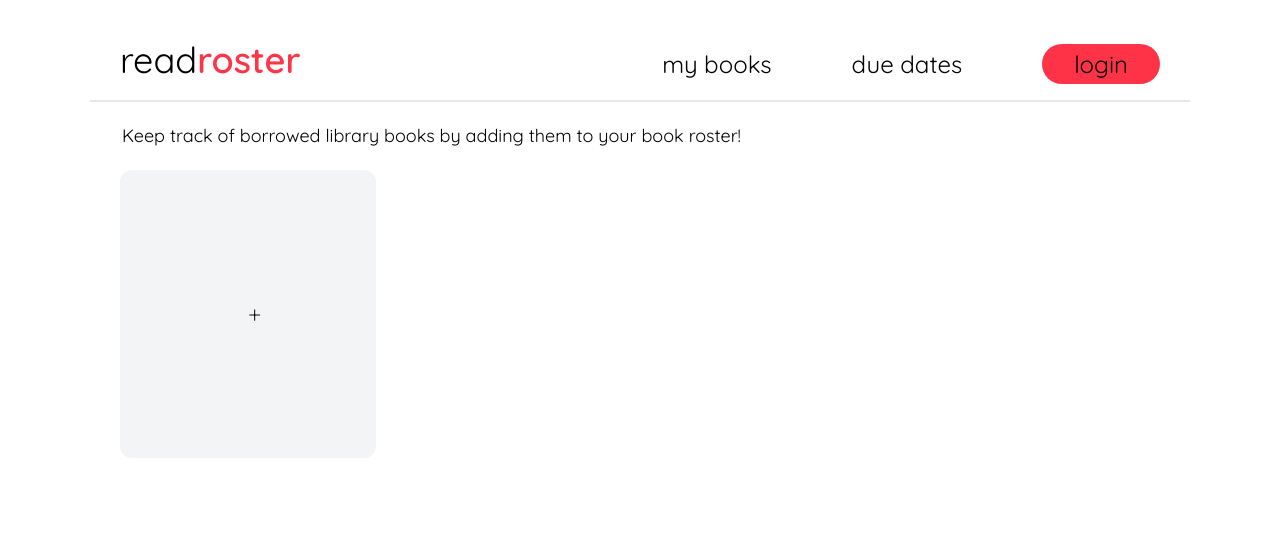
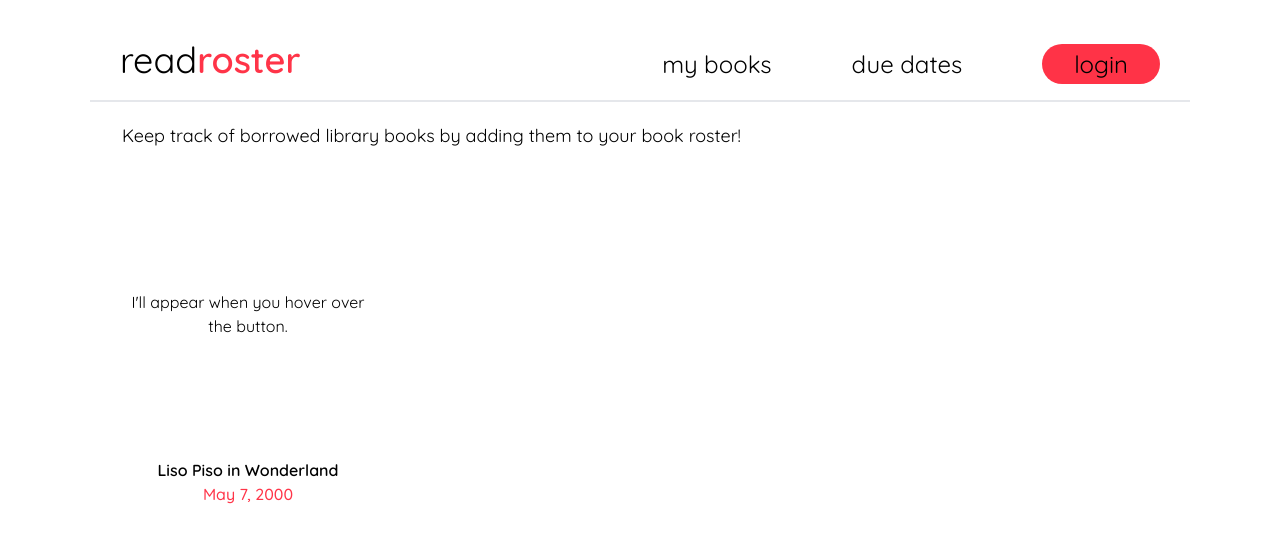
Before and after one commit to vorotyna/read-roster, a React (Create React App) app in the folder client/: page / in a window 1280 px wide. Shown: the top 542 px of the page. Built offline with nearby package versions, Linux system fonts and the light colour scheme; no server answers.

Commit message:
Begin card flip

```diff
--- a/client/src/components/AddBook.jsx
+++ b/client/src/components/AddBook.jsx
@@ -3,7 +3,7 @@ import React from "react";
 function AddBook({ setOpen, open }) {
   return (
     <button
-      className="rounded-xl bg-gray-100 p-32 text-2xl font-light hover:bg-gray-200"
+      className="mb-14 rounded-xl bg-gray-100 p-32 text-2xl font-light hover:bg-gray-200"
       onClick={() => setOpen(!open)}
     >
       +
--- a/client/src/components/Modal.jsx
+++ b/client/src/components/Modal.jsx
@@ -181,4 +181,3 @@ function Modal({ props }) {
 }
 
 export default Modal;
-// onclose set book to null
--- a/client/src/components/existingBook.jsx
+++ b/client/src/components/existingBook.jsx
@@ -1,7 +1,36 @@
-import React from "react";
+import React, { useState } from "react";
 
-function existingBook() {
-  return <div>existingBook</div>;
+function ExistingBook() {
+  // Set state on hover so that the card flips
+  const [flip, setFlip] = useState(false);
+
+  return (
+    <div className="m-0">
+      <button
+        className="m-0 h-72 w-64 rounded-xl p-0"
+        onMouseEnter={() => setFlip(true)}
+        onMouseLeave={() => setFlip(false)}
+      >
+        {!flip ? (
+          <div className="bg-red m-0">
+            I'll appear when you hover over the button.
+          </div>
+        ) : (
+          <img
+            src="alisa.png"
+            alt=""
+            className="m-0 h-72 w-64 rounded-xl object-cover"
+          />
+        )}
+      </button>
+      <h2 className="w-64 overflow-hidden truncate px-2 text-center font-semibold">
+        Liso Piso in Wonderland
+      </h2>
+      <p className="w-64 px-2 text-center font-medium text-[#ff293ef2]">
+        May 7, 2000
+      </p>
+    </div>
+  );
 }
 
-export default existingBook;
+export default ExistingBook;
--- a/client/src/pages/home/Home.jsx
+++ b/client/src/pages/home/Home.jsx
@@ -2,6 +2,7 @@ import React, { useState, useEffect } from "react";
 import Navbar from "../../components/navbar/Navbar";
 import AddBook from "../../components/AddBook";
 import Modal from "../../components/Modal";
+import ExistingBook from "../../components/ExistingBook";
 import useBook from "../../hooks/useBook";
 import axios from "axios";
 
@@ -84,6 +85,7 @@ function Home() {
           </h1>
           <div className="grid grid-cols-4 gap-4 overflow-y-auto">
             <AddBook setOpen={setOpen} open={open} />
+            <ExistingBook />
           </div>
         </>
       ) : (
@@ -94,7 +96,8 @@ function Home() {
             roster!
           </h1>
           <div className="grid grid-cols-4 gap-4 overflow-y-auto">
-            <AddBook setOpen={setOpen} open={open} />
+            {/* <AddBook setOpen={setOpen} open={open} /> */}
+            <ExistingBook />
           </div>
         </>
       )}
```
Also changed, not shown: 1 other file (tests, documents, lock files or other folders).
